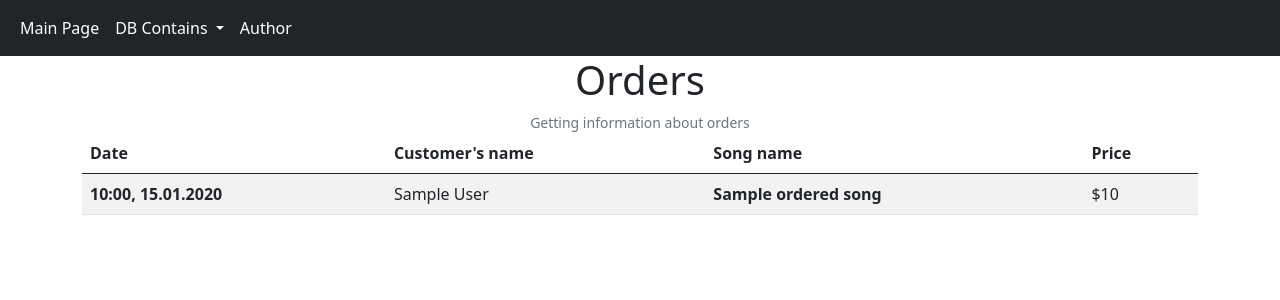
After one commit to GreatRaksin/flaskCourseWork, a Flask app: page /orders in a window 1280 px wide. The commit adds this page. Shown: the top 300 px of the page. Run offline with Flask 2, Linux system fonts and the light colour scheme; a database or web service that is not in the repository returns one stand-in record (values such as "Sample title"); some libraries are stand-ins or nearby versions.

Commit message:
Adding orders page🍦

```diff
--- a/routes.py
+++ b/routes.py
@@ -45,3 +45,17 @@ def about_page():
     cursor.execute(query)
     data = cursor.fetchall()
     return render_template('about.html', title='About me', data=data)
+
+
+@app.route('/orders')
+def orders_page():
+    query = '''SELECT orders.created_at,
+       customers.full_name, songs.name, songs.price
+        FROM ordered_songs
+        INNER JOIN songs ON ordered_songs.song_id = songs.id
+        INNER JOIN orders ON ordered_songs.order_id = orders.id
+        INNER JOIN customers ON orders.customer_id = customers.id
+        ORDER BY orders.created_at DESC;'''
+    cursor.execute(query)
+    data = cursor.fetchall()
+    return render_template('orders.html', title='Orders', data=data)
--- a/templates/base.html
+++ b/templates/base.html
@@ -34,10 +34,9 @@
           </a>
           <ul class="dropdown-menu" aria-labelledby="navbarDropdown">
             <li><a class="dropdown-item" href="{{ url_for('songs_page') }}">Songs</a></li>
-            <li><a class="dropdown-item" href="#">Bands</a></li>
-            <li><a class="dropdown-item" href="#">Genres</a></li>
+            <li><a class="dropdown-item" href="{{ url_for('bands_page') }}">Bands</a></li>
             <li><hr class="dropdown-divider"></li>
-            <li><a class="dropdown-item" href="#">Orders</a></li>
+            <li><a class="dropdown-item" href="{{ url_for('orders_page') }}">Orders</a></li>
           </ul>
             <li class="nav-item">
           <a class="nav-link active" aria-current="page" href="{{ url_for('about_page') }}">Author</a>
--- /dev/null
+++ b/templates/orders.html
@@ -0,0 +1,32 @@
+{% extends "base.html" %}
+
+{% block content %}
+    <h1 class="text-center">Orders</h1>
+    <div class="text-center form-text">Getting information about orders</div>
+
+    <table class="table table-striped">
+
+        <thead>
+        <tr>
+            <th>Date</th>
+            <th>Customer's name</th>
+            <th>Song name</th>
+            <th>Price</th>
+        </tr>
+        </thead>
+
+        <tbody>
+        {% for order in data %}
+            <tr>
+                <td><b>{{ order[0].strftime('%H:%M, %d.%m.%Y') }}</b></td>
+                <td>{{ order[1] }}</td>
+                <td><b>{{ order[2] }}</b></td>
+                <td>${{ order[3] }}</td>
+            </tr>
+        {% endfor %}
+        </tbody>
+
+    </table>
+
+
+{% endblock %}
```
